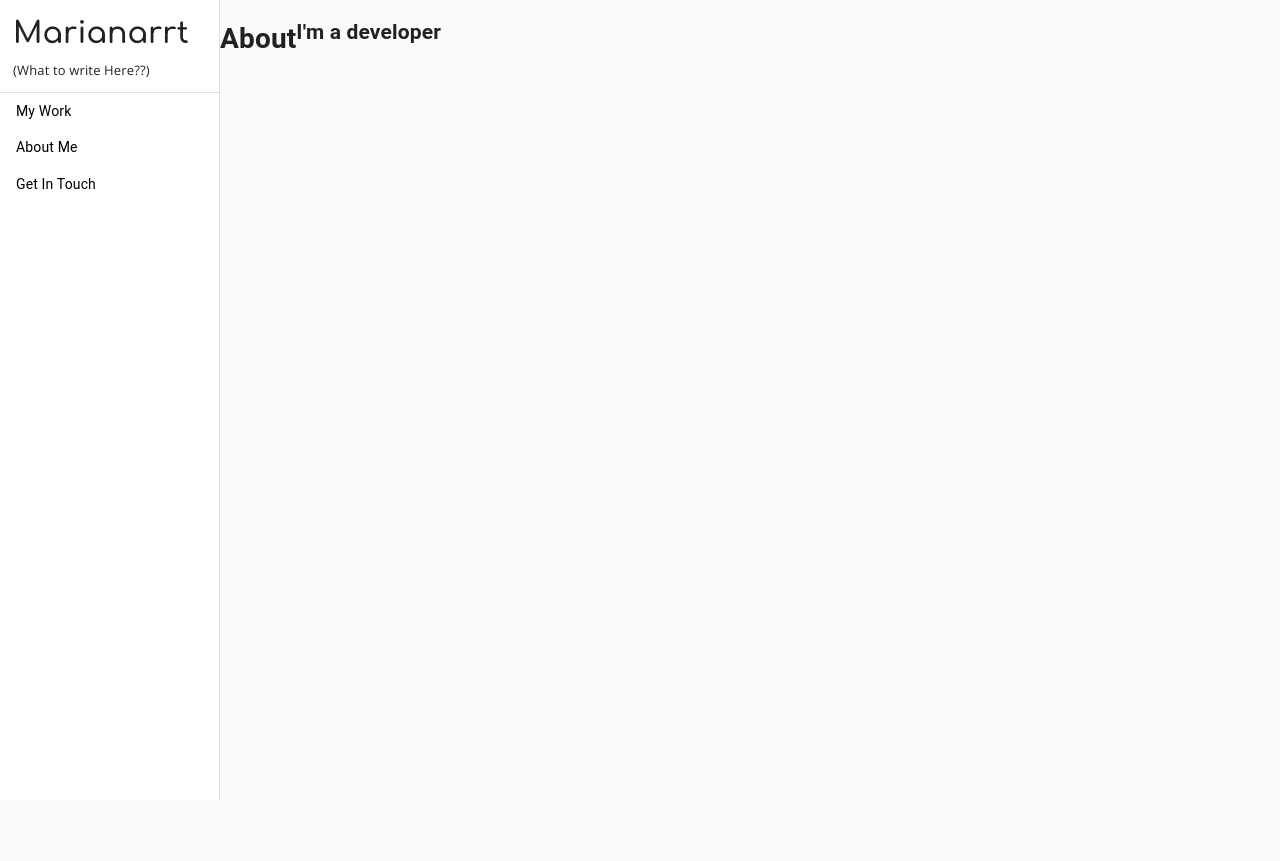
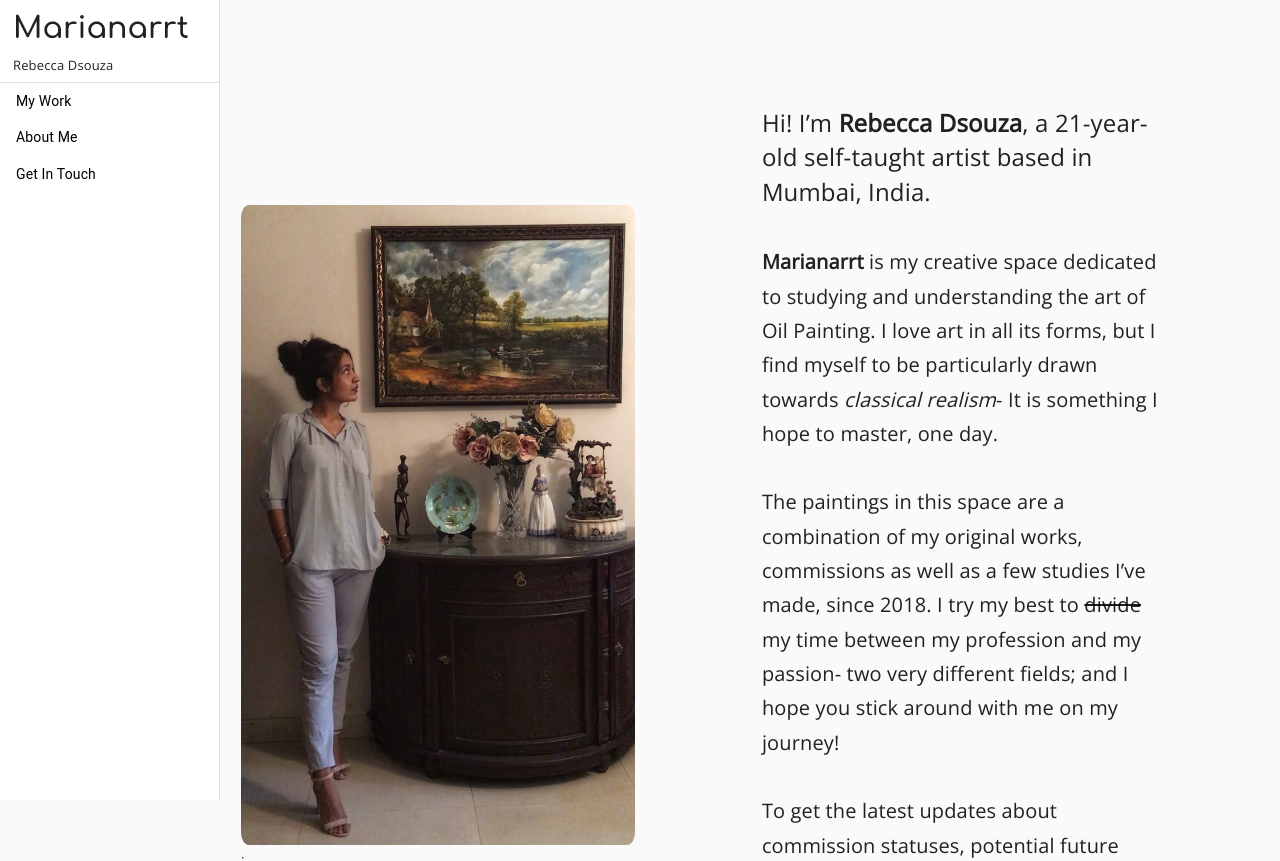
Before and after one commit to rebeccad71011/marianarrt, a React (Create React App) app: page /about in a window 1280 px wide. Shown: the top 861 px of the page. Before the commit the page ends 800 px from the top, so only its background shows below. Built offline with nearby package versions, Linux system fonts and the light colour scheme; a web font is replaced by a local one.

Commit message:
completed about page

```diff
--- a/src/assests/css/font.css
+++ b/src/assests/css/font.css
@@ -1,4 +1,4 @@
-.styled-name {
+.comfortaa-name {
     font-family: 'Comfortaa', cursive;
 }
 /*
--- /dev/null
+++ b/src/assests/css/style.css
@@ -0,0 +1,13 @@
+.flex-container {
+    display: flex;
+    flex-direction: row;
+    justify-content: center;
+    align-items: center;
+  }
+
+  /* Responsive layout - makes a one column layout instead of a two-column layout */
+  @media (max-width: 800px) {
+    .flex-container {
+      flex-direction: column;
+    }
+  }
--- a/src/components/About.js
+++ b/src/components/About.js
@@ -1,12 +1,84 @@
-import React, { Component, Fragment } from 'react'
+import React, {useEffect, useState} from 'react';
+import { makeStyles } from '@material-ui/core/styles';
+import Card from '@material-ui/core/Card';
+import CardActionArea from '@material-ui/core/CardActionArea';
+import CardActions from '@material-ui/core/CardActions';
+import CardContent from '@material-ui/core/CardContent';
+import CardMedia from '@material-ui/core/CardMedia';
+import Button from '@material-ui/core/Button';
+import Typography from '@material-ui/core/Typography';
+import Tabletop from 'tabletop';
 
-export default class About extends Component {
-    render () {
-        return (
-            <Fragment>
-                <h1>About</h1>
-                <h2>I'm a developer</h2>
-            </Fragment>
-        )
+import becca from '../images/beccas-about.jpeg'
+import smiley from '../images/smiling-face.png'
+import '../assests/css/font.css'
+import '../assests/css/style.css'
+
+export default function MediaCard() {
+
+  return (
+    <div className="flex-container">
+        <div style={styles.pictureBox}>
+            <img style={styles.picture} src={becca} alt="This is Becca" />;
+        </div>
+        <div style={styles.descriptionBox}>
+            {/* <div className="comfortaa-name" style={styles.name}>
+                Rebecca Dsouza
+            </div> */}
+            <div className="main-description" style={styles.description}>
+            Hi! I’m <strong>Rebecca Dsouza</strong>, a 21-year-old self-taught artist based in Mumbai, India. <br/><br/>
+            <small><b>Marianarrt</b> is my creative space dedicated to studying and understanding the art of Oil Painting.
+            I love art in all its forms, but I find myself to be particularly drawn towards <i>classical realism</i>- It is something I hope to master, one day. <br/><br/>
+            The paintings in this space are a combination of my original works, commissions as well as a few studies I’ve made, since 2018.
+            I try my best to <del> divide</del> my time between my profession and my passion- two very different fields;
+            and I hope you stick around with me on my journey!<br></br><br></br>
+            To get the latest updates about commission statuses, potential future exhibitions
+            or to just have a chat, consider checking out my Instagram- @marianarrt.</small><sub><img style={styles.smiley} src={smiley}></img></sub>
+
+            </div>
+        </div>
+    </div>
+  );
+}
+
+const styles = {
+    container:{
+        flex:1,
+        display:'flex',
+        flexDirection:'row',
+        justifyContent:'center',
+        alignItems:'center',
+        // backgroundColor:'red'
+    },
+    pictureBox:{
+        flex:1/2,
+        // backgroundColor:'pink',
+        borderRadius:"2%",
+        margin:"2%"
+    },
+    picture:{
+        borderRadius:"2%",
+        maxHeight:'80vh',
+        maxWidth:'50vh',
+    },
+    smiley:{
+        height:'4vh',
+        marginLeft:"1%"
+    },
+    descriptionBox:{
+        flex:1,
+        display:'flex',
+        flexDirection:'column',
+        justifyContent:'center',
+        alignItems:'center',
+        // backgroundColor:'blue',
+        margin:"10%",
+
+    },
+    name:{
+        fontSize:'5vh'
+    },
+    description: {
+        fontSize:'3vh'
     }
 }
--- a/src/components/Home.js
+++ b/src/components/Home.js
@@ -32,7 +32,6 @@ export default function MediaCard() {
     Tabletop.init({
       key: '1LJr7oVnF42z719FE0o7Myu9bkPWNVUa2rQHlvco8iyk',
       callback: googleData => {
-        // console.log('google sheet data --->', googleData);
         setPaintaings(googleData);
       },
       simpleSheet: true
@@ -53,7 +52,7 @@ export default function MediaCard() {
                             title="Sweet Waters"
                         />
                             <CardContent>
-                            <Typography gutterBottom variant="h5" component="h2">
+                            <Typography gutterBottom variant="h6" component="h2">
                                 {Painting.name}
                             </Typography>
                             <Typography variant="body2" color="textSecondary" component="p">
@@ -78,8 +77,6 @@ const styles = {
         flexDirection:'column',
         justifyContent:'center',
         alignItems:'center',
-        color:"red",
         padding:"3%",
-
     }
 }
--- a/src/components/Navbar.js
+++ b/src/components/Navbar.js
@@ -1,19 +1,23 @@
-import React, { Component } from 'react'
+import React, {useState} from "react";
+import PropTypes from "prop-types";
+import AppBar from "@material-ui/core/AppBar";
+import CssBaseline from "@material-ui/core/CssBaseline";
+import Divider from "@material-ui/core/Divider";
+import Drawer from "@material-ui/core/Drawer";
+import Hidden from "@material-ui/core/Hidden";
+import IconButton from "@material-ui/core/IconButton";
+import InboxIcon from "@material-ui/icons/MoveToInbox";
+import List from "@material-ui/core/List";
+import ListItem from "@material-ui/core/ListItem";
+import ListItemIcon from "@material-ui/core/ListItemIcon";
+import ListItemText from "@material-ui/core/ListItemText";
+import MailIcon from "@material-ui/icons/Mail";
+import MenuIcon from "@material-ui/icons/Menu";
+import Toolbar from "@material-ui/core/Toolbar";
+import Typography from "@material-ui/core/Typography";
+import { makeStyles, useTheme } from "@material-ui/core/styles";
 import { NavLink } from 'react-router-dom'
-import { makeStyles } from '@material-ui/core/styles';
-import Drawer from '@material-ui/core/Drawer';
-import Avatar from '@material-ui/core/Avatar';
-import CssBaseline from '@material-ui/core/CssBaseline';
-import AppBar from '@material-ui/core/AppBar';
-import Toolbar from '@material-ui/core/Toolbar';
-import List from '@material-ui/core/List';
-import Typography from '@material-ui/core/Typography';
-import Divider from '@material-ui/core/Divider';
-import ListItem from '@material-ui/core/ListItem';
-import ListItemIcon from '@material-ui/core/ListItemIcon';
-import ListItemText from '@material-ui/core/ListItemText';
-import InboxIcon from '@material-ui/icons/MoveToInbox';
-import MailIcon from '@material-ui/icons/Mail';
+
 import becca from '../images/beccas-profile.jpg'
 
 import '../assests/css/font.css'
@@ -27,35 +31,59 @@ const useStyles = makeStyles((theme) => ({
     display: 'flex',
   },
   drawer: {
-    width: drawerWidth,
-    flexShrink: 0,
+    [theme.breakpoints.up('sm')]: {
+      width: drawerWidth,
+      flexShrink: 0,
+    },
   },
+  appBar: {
+    [theme.breakpoints.up('sm')]: {
+      width: `calc(100% - ${drawerWidth}px)`,
+      marginLeft: drawerWidth,
+    },
+  },
+  menuButton: {
+    marginRight: theme.spacing(2),
+    [theme.breakpoints.up('sm')]: {
+      display: 'none',
+    },
+  },
+  // necessary for content to be below app bar
+  toolbar: theme.mixins.toolbar,
   drawerPaper: {
     width: drawerWidth,
+  },
+  content: {
+    flexGrow: 1,
+    padding: theme.spacing(3),
+  },
+  drawerIcon: {
+    position:'absolute',
+    top:"1/2%",
+    left:"1%"
   },
   // necessary for content to be below app bar
   toolbar: theme.mixins.toolbar,
 }));
 
-export default function Navbar()  {
+export default function Navbar( props )  {
+  const { window } = props;
     const classes = useStyles();
-        return (
-            <div className={classes.root}>
-            <Drawer
-                className={classes.drawer}
-                variant="permanent"
-                classes={{
-                paper: classes.drawerPaper,
-                }}
-                anchor="left"
-            >
-            <div style={styles.profileImgContainer}>
+    const container = window !== undefined ? () => window().document.body : undefined;
+    const [mobileOpen, setMobileOpen] = React.useState(false);
+    const handleDrawerToggle = () => {
+      setMobileOpen(!mobileOpen);
+    };
+
+    const drawer = (
+      <div>
+      <div style={styles.profileImgContainer}>
                 {/* <img alt="Remy Sharp" style={styles.profileImg} src={becca} className={classes.large}/> */}
-                <div className="styled-name" style={styles.name}>
+                <div className="comfortaa-name" style={styles.name}>
                     Marianarrt
                 </div>
                 <div className="main-description" style={styles.description}>
-                    (What to write Here??)
+                    Rebecca Dsouza
                 </div>
             </div>
 
@@ -77,7 +105,55 @@ export default function Navbar()  {
                   </ListItem>
                 </NavLink>
             </List>
+          </div>
+    )
+
+        return (
+            <div className={classes.root}>
+
+          <IconButton
+            color="inherit"
+            aria-label="open drawer"
+            edge="start"
+            onClick={handleDrawerToggle}
+            className={classes.drawerIcon}
+          >
+            <MenuIcon />
+          </IconButton>
+
+
+      <nav className={classes.drawer} aria-label="mailbox folders">
+        {/* The implementation can be swapped with js to avoid SEO duplication of links. */}
+        <Hidden smUp implementation="css">
+          <Drawer
+            container={container}
+            variant="temporary"
+            anchor={"left"}
+            open={mobileOpen}
+            onClose={handleDrawerToggle}
+            classes={{
+              paper: classes.drawerPaper
+            }}
+            ModalProps={{
+              keepMounted: true // Better open performance on mobile.
+            }}
+          >
+            {drawer}
           </Drawer>
+        </Hidden>
+        <Hidden xsDown implementation="css">
+          <Drawer
+            classes={{
+              paper: classes.drawerPaper
+            }}
+            variant="permanent"
+            open
+          >
+            {drawer}
+          </Drawer>
+        </Hidden>
+      </nav>
+
           </div>
         )
 
```
Also changed, not shown: src/App.js (+0 -22 lines), src/images/beccas-about.jpeg (added), src/images/smiling-face.png (added).
